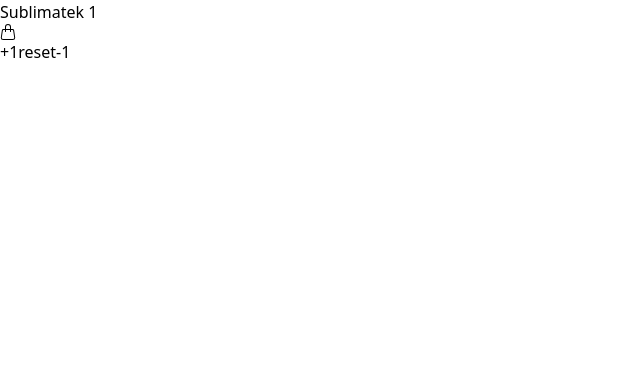
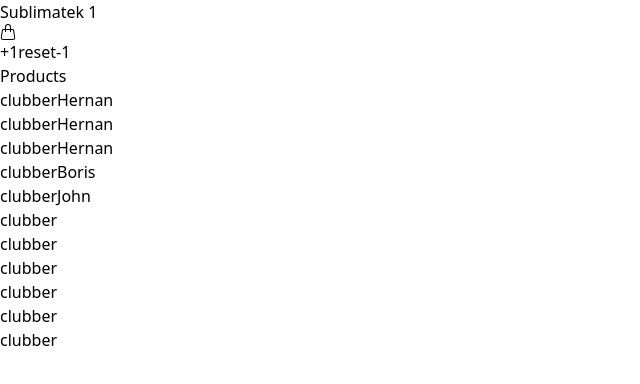
Before and after one commit to juanpabloduette/sublimatek, a React (Vite) app: page / in a window 1280 px wide. Shown: the top 384 px of the page, without its empty margins (0-640 px from the left). Built offline with nearby package versions, Linux system fonts and the light colour scheme.

Commit message:
Co-authored-by: Juan Pablo Duette <juanpabloduette@users.noreply.github.com>

```diff
--- a/index.html
+++ b/index.html
@@ -1,4 +1,4 @@
-<!doctype html>
+<!DOCTYPE html>
 <html lang="en">
 	<head>
 		<meta charset="UTF-8" />
--- a/src/App.jsx
+++ b/src/App.jsx
@@ -1,5 +1,6 @@
 import { BsHandbag } from 'react-icons/bs';
 import useStore from './store/counter';
+import MapGamer from './components/MapGamer';
 
 function App() {
 	//  const counter = useStore(state => state.count)
@@ -21,6 +22,7 @@
 			<button onClick={dec} className='bg-slate-700 text-slate-50 p-5'>
 				-1
 			</button>
+			<MapGamer />
 		</>
 	);
 }
--- /dev/null
+++ b/src/components/MapGamer.jsx
@@ -0,0 +1,26 @@
+import { useEffect, useState } from 'react';
+import apiData from './api.json';
+
+const MapGamer = () => {
+	const [data, setData] = useState([]);
+
+	useEffect(() => {
+		setData(apiData);
+	}, []);
+
+	return (
+		<>
+			<h1>Products</h1>
+
+			{data
+				.filter(el => el.category.includes('clubber'))
+				.map(el => (
+					<div key={el.id}>
+						<p>{el.category}</p>
+					</div>
+				))}
+		</>
+	);
+};
+
+export default MapGamer;
--- a/src/api/api.json
+++ b/src/components/api.json
@@ -4,14 +4,14 @@
         "id": 1050,
         "title": "Hernan Cattaneo - Live",
         "img": "./img-products/1050a.jpg",
-        "category": "clubber"
+        "category": ["clubber", "Hernan"]
     },
     {
         "price": 5000,
         "id": 1051,
         "title": "Hernan Cattaneo - Original",
         "img": "./img-products/1051a.jpg",
-        "category": "clubber"
+        "category": ["clubber", "Hernan"]
 
     },
     {
@@ -19,7 +19,7 @@
         "id": 1052,
         "title": "Hernan Cattaneo - Soud Beat",
         "img": "./img-products/1052a.jpg",
-        "category": "clubber"
+        "category": ["clubber", "Hernan"]
 
     },
     {
@@ -27,7 +27,7 @@
         "id": 1053,
         "title": "Boris Brejcha",
         "img": "./img-products/1053a.jpg",
-        "category": "clubber"
+        "category": ["clubber", "Boris"]
 
     },
     {
@@ -35,7 +35,7 @@
         "id": 1054,
         "title": "John Digweed",
         "img": "./img-products/1054a.jpg",
-        "category": "clubber"
+        "category": ["clubber", "John"]
 
     },
     {
```
Also changed, not shown: src/services/test.js (added). Lines whose indentation alone changed are shown as unchanged.
